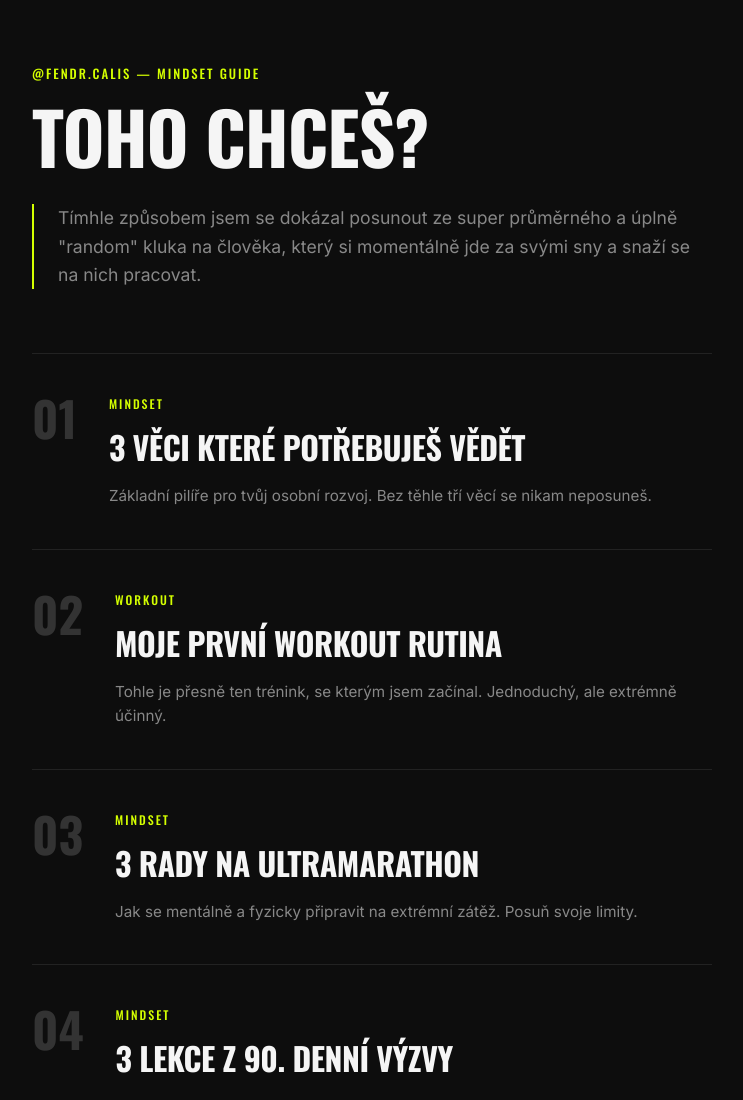
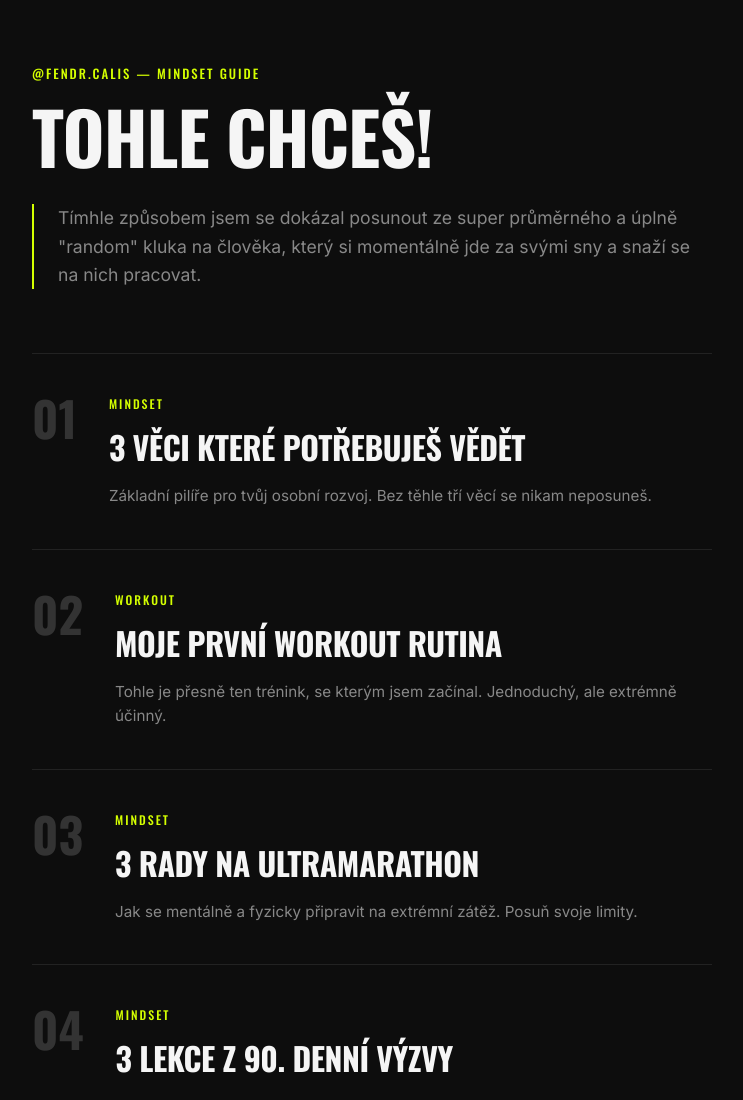
Before and after one commit to fendvit/the-next-level-navody, a website built with Vite: page index.html in a window 1280 px wide. Shown: the top 1100 px of the page, without its empty margins (268-1011 px from the left). Built offline with nearby package versions, Linux system fonts and the light colour scheme.

Commit message:
Update title to Tohle chceš!

```diff
--- a/index.html
+++ b/index.html
@@ -4,7 +4,7 @@
     <meta charset="UTF-8" />
     <link rel="icon" type="image/svg+xml" href="/favicon.svg" />
     <meta name="viewport" content="width=device-width, initial-scale=1.0" />
-    <title>Toho chces?</title>
+    <title>Tohle chceš!</title>
     <meta name="description" content="Osobní rozvoj a mindset" />
     <link rel="preconnect" href="https://fonts.googleapis.com">
     <link rel="preconnect" href="https://fonts.gstatic.com" crossorigin>
--- a/src/main.js
+++ b/src/main.js
@@ -105,7 +105,7 @@
   <main class="container">
     <header class="header">
       <p class="subtitle">@FENDR.CALIS — MINDSET GUIDE</p>
-      <h1 class="title">TOHO CHCEŠ?</h1>
+      <h1 class="title">TOHLE CHCEŠ!</h1>
       <p class="description">Tímhle způsobem jsem se dokázal posunout ze super průměrného a úplně "random" kluka na člověka, který si momentálně jde za svými sny a snaží se na nich pracovat.</p>
     </header>
 
```
